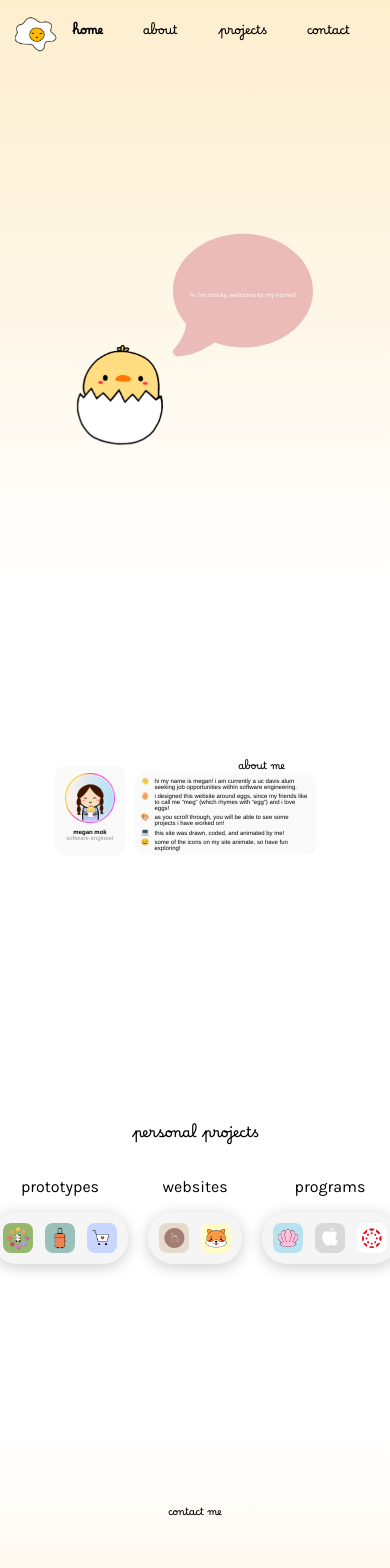
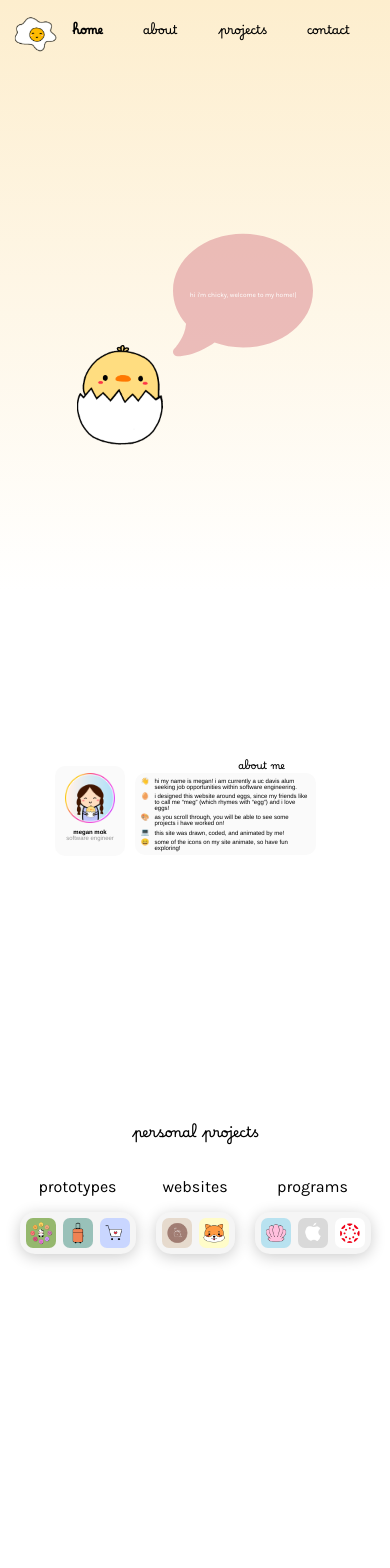
Before and after one commit to meganmok/meganmok.github.io, a React (Create React App) app: page /#/ in a window 390 px wide. Shown: the top 1568 px of the page. Built offline with nearby package versions, Linux system fonts and the light colour scheme.

Commit message:
fixed mobile projects css

```diff
--- a/src/pages/Projects.css
+++ b/src/pages/Projects.css
@@ -424,7 +424,7 @@ iframe {
 
   @media screen and (max-width:700px) {
     #projects {
-        height: 50vh;
+        height: 80vh;
     }
 
     #projectTitle {
@@ -445,17 +445,20 @@ iframe {
     .app {
         width: 30px;
         height: 30px;
-        margin: 6px;
-        border-radius: 8px;
+        margin: 1px;
+        border-radius: 7px;
     }
 
-    #iconBar {
-        padding-right: 6px;
-        padding-left: 6px;
-        padding-top: 1.5px;
-        padding-bottom: 1.5px;
-        margin-top: 10px;
-        border-radius: 18px;
+    .container {
+        display: flex;
+        flex-direction: row;
+        gap: 5px;
+        background-color: #F5F5F5;
+        border-radius: 15px;
+        padding-left: 5px;
+        padding-right: 5px;
+        padding-top: 5px;
+        padding-bottom: 5px;
     }
 
     #linux {
@@ -541,6 +544,32 @@ iframe {
         margin-bottom: 10px;
     }
 
+    #dmlogin {
+        height: 200px;
+        width: auto;
+        margin-top: 20px;
+        margin-bottom: 20px;
+    }
+
+    #tplanner {
+        height: 200px;
+        width: auto;
+        margin-top: 20px;
+        margin-bottom: 20px;
+    }
+
+    #comingSoon {
+        font-family: Borel;
+        width: auto;
+        height: 200px;
+        margin-top: 20px;
+        margin-bottom: 20px;
+        display: flex;
+        align-items: center;
+        font-size: 12px;
+        color: gray;
+    }
+
 
 
   }
```
